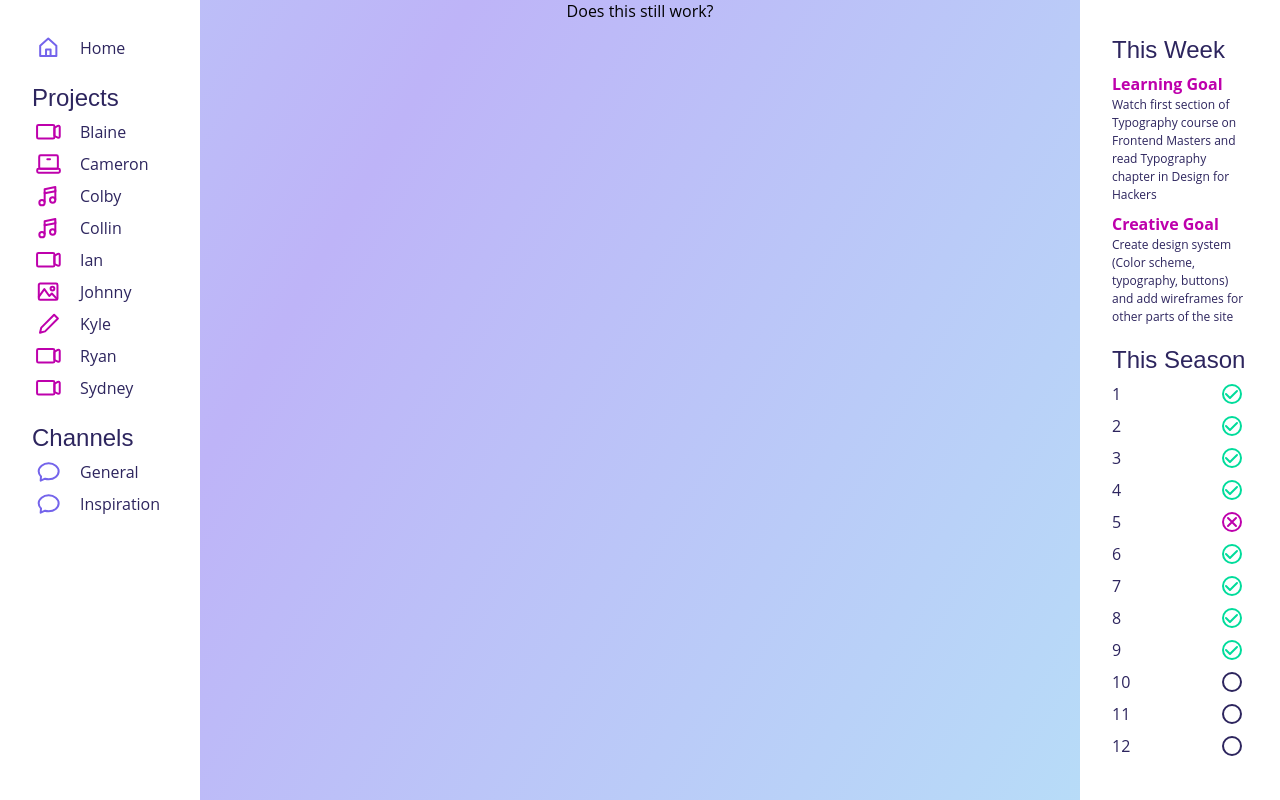
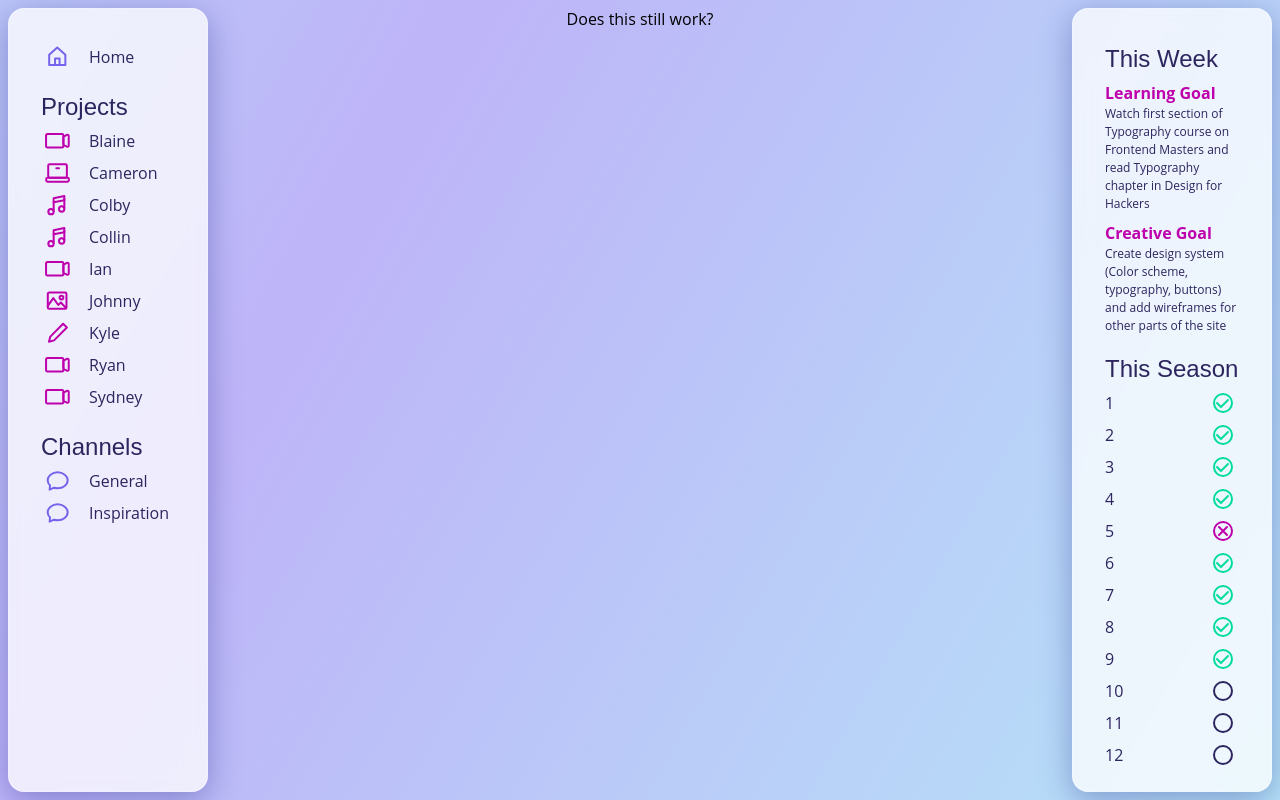
Before and after one commit to cameron-carruthers/clairvoyage, a Next.js app: page / in a window 1280 px wide. Built offline with nearby package versions, Linux system fonts and the light colour scheme; a web font is replaced by a local one.

Commit message:
Add glassmorphism to sidebars and make the background white on hover for nav items

```diff
--- a/src/components/molecules/NavItem/index.tsx
+++ b/src/components/molecules/NavItem/index.tsx
@@ -5,6 +5,12 @@
 const Container = styled.div`
   display: flex;
   align-items: center;
+  border-radius: 0.5rem;
+
+  &:hover {
+    background-color: white;
+    cursor: pointer;
+  }
 `
 
 const Name = styled.div`
--- a/src/components/templates/SidebarLayout/index.tsx
+++ b/src/components/templates/SidebarLayout/index.tsx
@@ -3,9 +3,16 @@
 
 const Sidebar = styled.aside`
   width: 12.5rem;
-  height: 100vh;
+  height: 98vh;
   padding: 2rem;
-  background-color: white;
+  background: rgba( 255, 255, 255, 0.75 );
+  box-shadow: 0 8px 32px 0 rgba( 31, 38, 135, 0.37 );
+  backdrop-filter: blur( 10px );
+  -webkit-backdrop-filter: blur( 10px );
+  border: 1px solid rgba( 255, 255, 255, 0.18 );
+  border-radius: 1rem;
+  margin-left: 0.5rem;
+  margin-right: 0.5rem;
 `
 
 const SidebarLayout: FunctionComponent = ({ children }) => (
```
